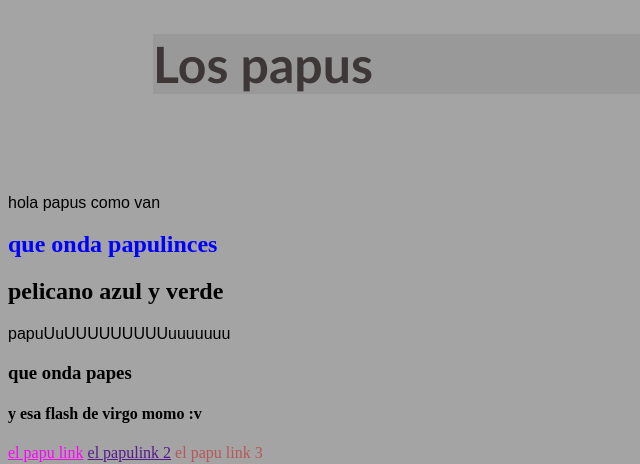
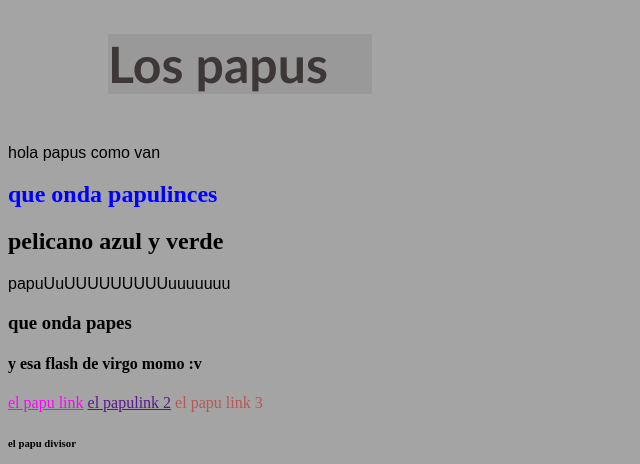
Before and after one commit to Fran30IwI/papu, a plain HTML site: page index.html in a window 1280 px wide. Shown: the top 464 px of the page, without its empty margins (0-640 px from the left). Drawn offline with Linux system fonts and the light colour scheme.

Commit message:
Update papustyle.css

```diff
--- a/css/papustyle.css
+++ b/css/papustyle.css
@@ -9,9 +9,9 @@ h1{
 font-family: 'Trebuchet MS', 'Lucida Sans Unicode', 'Lucida Grande', 'Lucida Sans', Arial, sans-serif;
 color: rgb(61, 55, 55);
 background-color: rgb(153, 153, 153);
-margin-bottom: 100px;
-margin-right: 250px;
-margin-left: 145px;
+margin-bottom: 50px;
+margin-right: 900px;
+margin-left: 100px;
 }
 #mamu{
     color: blue;
```
